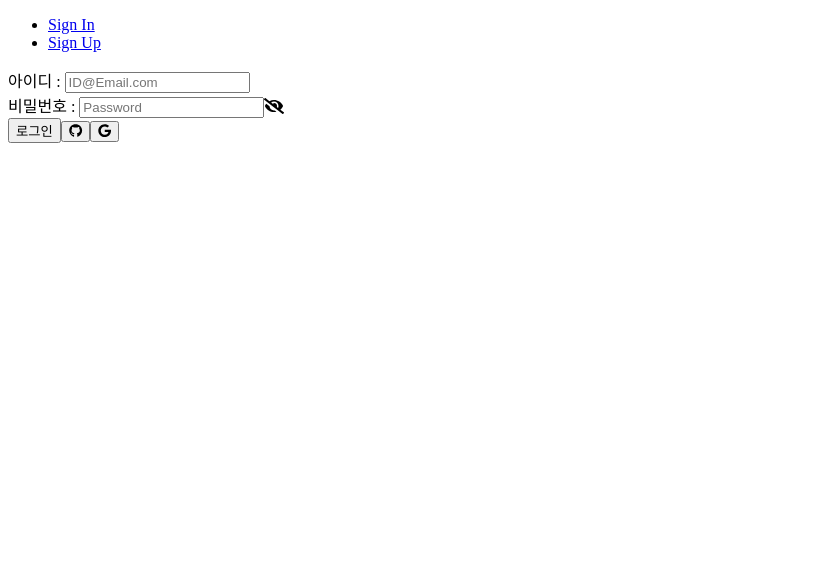
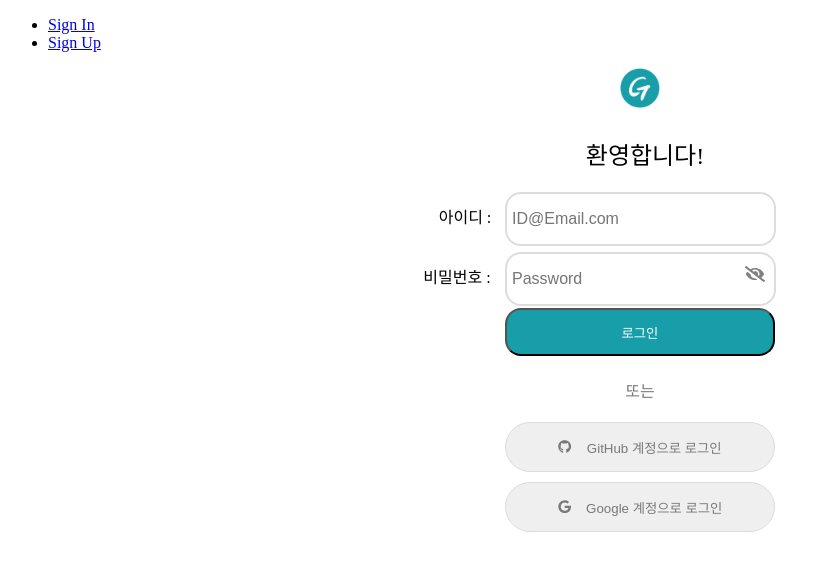
Before and after one commit to codestates/glog, a React (Create React App) app in the folder glog-client/: page /signin in a window 1280 px wide. Shown: the top 570 px of the page, without its empty margins (0-831 px from the left). Built offline with nearby package versions, Linux system fonts and the light colour scheme.

Commit message:
feature/signin add function validation, add CSS

```diff
--- a/glog-client/package.json
+++ b/glog-client/package.json
@@ -12,6 +12,7 @@
     "@testing-library/user-event": "^12.8.3",
     "react": "^17.0.2",
     "react-dom": "^17.0.2",
+    "react-hook-form": "^7.17.2",
     "react-icons": "^4.3.1",
     "react-router-dom": "^5.3.0",
     "react-scripts": "4.0.3",
--- a/glog-client/src/css/signIn.css
+++ b/glog-client/src/css/signIn.css
@@ -0,0 +1,130 @@
+.signin-container{
+    width: 980px;
+    min-width: 400px;
+    margin: 0 auto;
+    text-align: center;
+}
+
+.signin-intro{
+    display: inline-block;
+    width: 40px;
+    height: 40px;
+}
+
+.signin-intro .intro{
+    position: relative;
+    font-size: 1.5em;
+    width: 150px;
+    right: 50px;
+    height: 5px;
+}
+
+.signin {
+    width: 270px;
+    margin: 0 auto;
+    text-align: center;
+}
+
+.signin div{
+    width: 270px;
+    height: 50px;
+    margin-bottom: 10px;
+}
+
+.signin .email_label{
+    position: relative;
+    right: 175px;
+    top: 36px;
+}
+
+.signin .password_label{
+    position: relative;
+    right: 183px;
+    top: 36px;
+}
+
+.signin div input:not([type="checkbox"]){
+    width: 260px;
+    height: 48px;
+    border: 2px solid #ddd;
+    border-radius: 16px;
+    font-size: 16px;
+    line-height: 16px;
+    padding-left: 5px;
+}
+
+.signin div input:not([type="checkbox"]):focus{
+    outline: 3px solid #1ac2d1;
+}
+
+.signin .password{
+    position: relative;
+}
+
+.signin .password .show{
+    position: absolute;
+    right: 10px;
+    top: 38px;
+    color :gray;
+}
+
+.signin .email{
+    position: relative;
+}
+
+.signin .email .email_error{
+    position: absolute;
+    right: -160px;
+    top: 37px;
+    color: red;
+    font-weight: bold;
+
+}
+
+.signin .signin-btn{
+    position: relative;
+    width: 270px;
+    height: 48px;
+    border-radius: 16px;
+    background-color: #179ea9;
+    display: flex;
+    justify-content: center;
+    align-items: center;
+    color: #fff;
+    top: 20px;
+}
+
+.social-singin-btn{
+    width: 270px;
+    margin: 0 auto;
+    text-align: center;
+}
+
+.social-singin-btn p{
+    position: relative;
+    color: #797979;
+    top: 144px;
+}
+
+.social-singin-btn button {
+    position: relative;
+    width: 270px;
+    height: 50px;
+    margin-bottom: 10px;
+    border: 1px solid #ddd;
+    border-radius: 30px;
+    display: flex;
+    justify-content: center;
+    align-items: center;
+    color: #797979;
+    top: 148px;
+}
+
+.social-singin-btn button:hover{
+    border: 1px solid #a5e9fd;
+    background-color: #cff2fd9b;
+}
+
+.social-singin-btn button span{
+    margin-left: 15px;
+}
--- a/glog-client/src/pages/SignIn.js
+++ b/glog-client/src/pages/SignIn.js
@@ -1,10 +1,14 @@
 import React, { useEffect, useState } from 'react';
 import '../css/signIn.css';
 import { FontAwesomeIcon } from '@fortawesome/react-fontawesome';
-import { faEye, faEyeSlash } from '@fortawesome/free-solid-svg-icons';
+import { faEye, faEyeSlash} from '@fortawesome/free-solid-svg-icons';
 import { faGithub,faGoogle } from '@fortawesome/free-brands-svg-icons';
+import { useForm } from 'react-hook-form';
+import logo from '../img/logo.png'
+
 
 export default function SignIn() {
+    const {register, handleSubmit,formState:{errors}} = useForm();
 
     const [show,setShow] = useState(false);
 
@@ -12,42 +16,78 @@ export default function SignIn() {
         setShow(!show);
     }
 
+    const onSubmit = (data) => {
+        console.log(data);
+    };
+    const onError = (error) => {
+        console.log(error);
+    };
     return (
-        <div className="Signin_Page">
-            <div calssName="container">
-                <div calssName="Signin_input_id">
-                    <label htmlFor="input_id">아이디 : </label>
-                    <input type="email" name="input_id" placeholder="ID@Email.com"/>
+        <div className="signin-container">
+            <div className="signin-intro">
+                <a href="/">
+                    <img src={logo} width="40" height="40" alt="logo"/>
+                </a>
+                <p className="intro"> 환영합니다!</p>
             </div>
-                <div className="Signin_input_pw">
-                    <label htmlFor="input_pw">비밀번호 : </label>
-                    <input type={show ? "text" : "password"} name="input_pw" placeholder="Password"></input>
+            <div className="signin">
+                <div className="singin-form">
+                    <form onSubmit={handleSubmit(onSubmit,onError)}>
+                        <div className="email">
+                            <label className="email_label">아이디 : </label>
+                            <input
+                            type="email"
+                            placeholder="ID@Email.com"
+                            {...register("email", {
+                                required: true,
+                                pattern: /^[0-9a-zA-Z]([-_\.]?[0-9a-zA-Z])*@[0-9a-zA-Z]([-_\.]?[0-9a-zA-Z])*\.[a-zA-Z]{2,3}$/i
+                            })}
+                            />
+                            <span className="email_error">
+                            {errors.email && <span>이메일 형식이 아닙니다.</span>}
+                            </span>
+                        </div>
+                        <div className="password">
+                            <label className="password_label">비밀번호 : </label>
+                            <input type="password" type={show ? "text" : "password"} name="input_pw" placeholder="Password"/>
                             {
                                 show?(
                                     <FontAwesomeIcon
                                     onClick={handleShowhide}
                                     icon={faEye}
                                     id="show_hide"
+                                    className="show"
                                     />
                                 ) :(
                                     <FontAwesomeIcon
                                     onClick={handleShowhide}
                                     icon={faEyeSlash}
                                     id="show_hide"
+                                    className="show"
                                     />
                                 )
                             }
                         </div>
-                <div>
-                    <button classname="Signin_btn" type="button">로그인</button>
-                    <button classname="Signin_git_btn" type="button">
+                        <button className="signin-btn">로그인</button>
+                    </form>
+                </div>
+                <div className="social-singin-btn">
+                    <p>또는</p>
+                    <div className="github-btn">
+                        <button className="signin_github">
                         <FontAwesomeIcon icon={faGithub}/>
+                            <span className="signin_text"> GitHub 계정으로 로그인</span>
                         </button>
-                    <button calssName="Signin_google_btn" type="button">
+                    </div>
+                    <div className="google-btn">
+                        <button className="signin_google">
                             <FontAwesomeIcon icon={faGoogle}/>
+                            <span className="signin_text"> Google 계정으로 로그인</span>
                         </button>
                     </div>
                 </div>
+            {errors && <h1>{errors?.email?.message}</h1>}
             </div>
-    );
+        </div>
+    )
 }
```
Also changed, not shown: 2 other files (tests, documents, lock files or other folders). Lines whose indentation alone changed are shown as unchanged.
